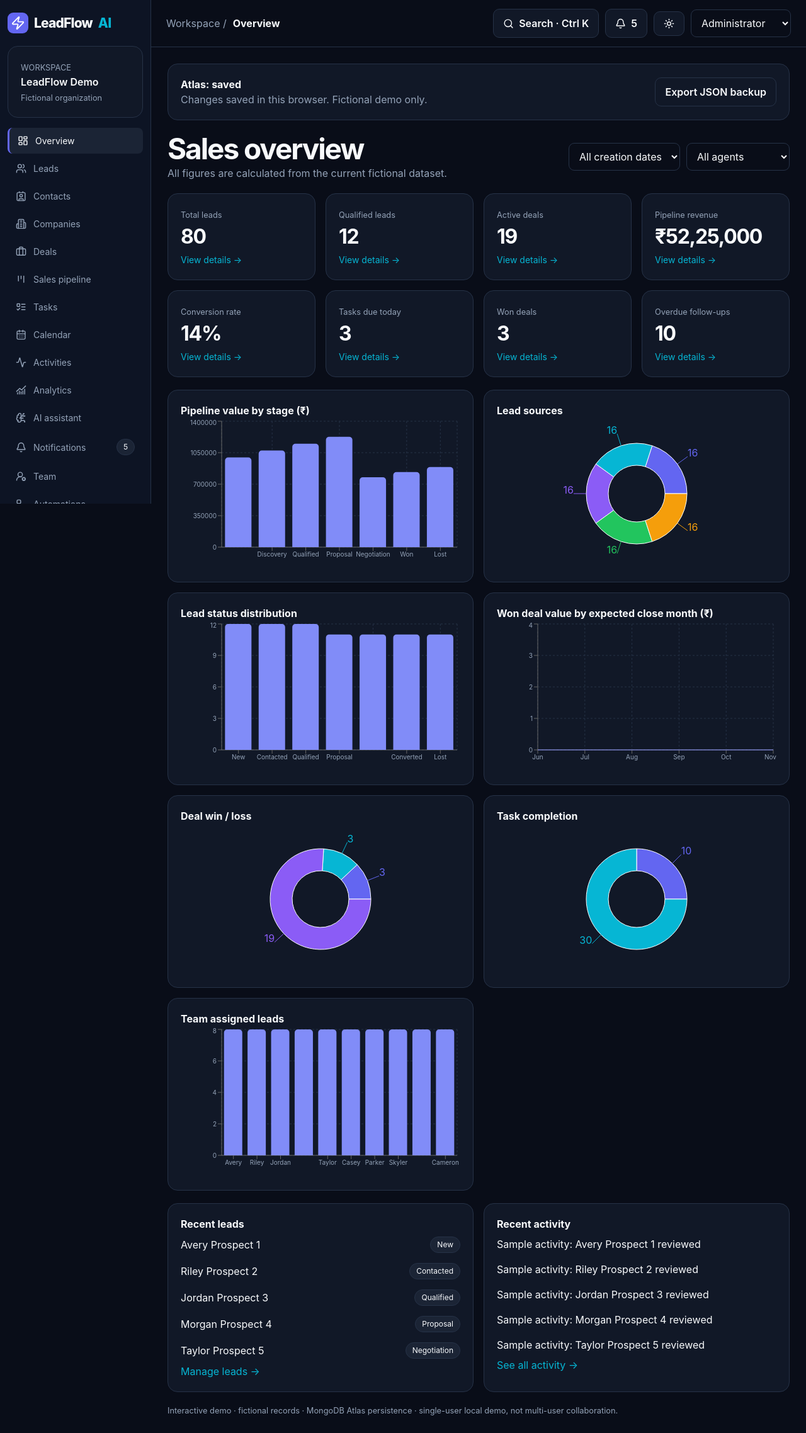
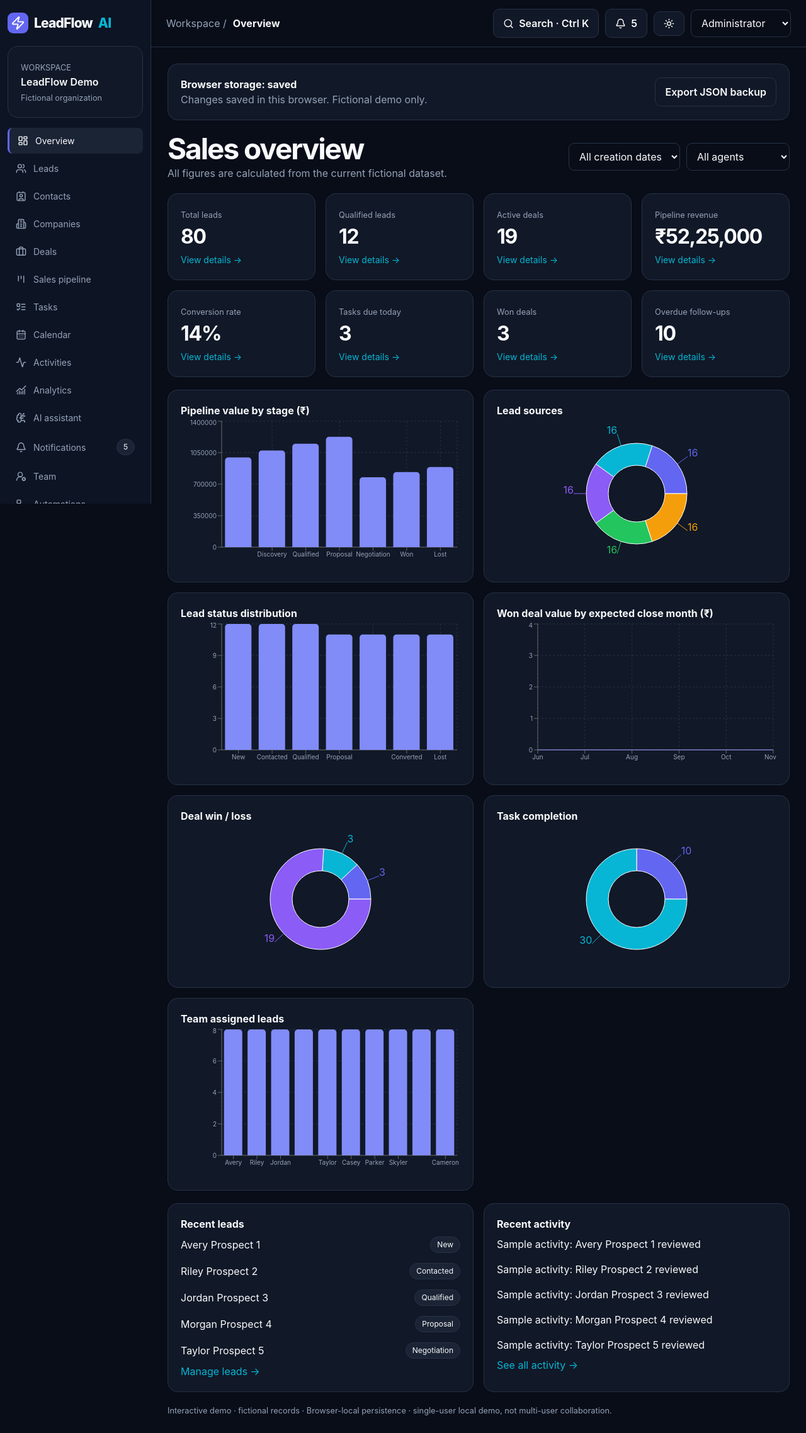
Before and after one commit to Sourav-alt-oss/leadflow-ai, a Next.js app: page /demo/dashboard in a window 1280 px wide. Shown: the whole page at 63% size. Built offline with nearby package versions, Linux system fonts and the light colour scheme.

Commit message:
Prepare public browser demo: workspace.tsx

```diff
--- a/src/components/workspace.tsx
+++ b/src/components/workspace.tsx
@@ -272,7 +272,7 @@ export function Workspace({ section }: { section: string }) {
         >
           <div className="card row between" role="status">
             <div>
-              <strong>Atlas: {atlasStatus}</strong>
+              <strong>Browser storage: {atlasStatus}</strong>
               <p className="muted">{atlasMessage}</p>
             </div>
             <div className="row">
@@ -283,7 +283,7 @@ export function Workspace({ section }: { section: string }) {
               )}
               {atlasStatus === "conflict" && (
                 <button className="btn" onClick={reloadAtlas}>
-                  Reload Atlas
+                  Reload demo
                 </button>
               )}
               <button className="btn" onClick={exportAtlasBackup}>
@@ -294,8 +294,8 @@ export function Workspace({ section }: { section: string }) {
           {!data ? (
             <div className="card" aria-busy={atlasStatus === "loading"}>
               {atlasStatus === "loading"
-                ? "Loading CRM records from Atlas…"
-                : "CRM unavailable. Check the Atlas status above."}
+                ? "Loading fictional demo records…"
+                : "CRM unavailable. Check the browser storage status above."}
             </div>
           ) : section === "dashboard" ? (
             <Dashboard />
@@ -319,7 +319,7 @@ export function Workspace({ section }: { section: string }) {
             <Records collection={section as Collection} />
           )}
           <small>
-            Interactive demo · fictional records · MongoDB Atlas persistence ·
+            Interactive demo · fictional records · Browser-local persistence ·
             single-user local demo, not multi-user collaboration.
           </small>
         </motion.main>
```
